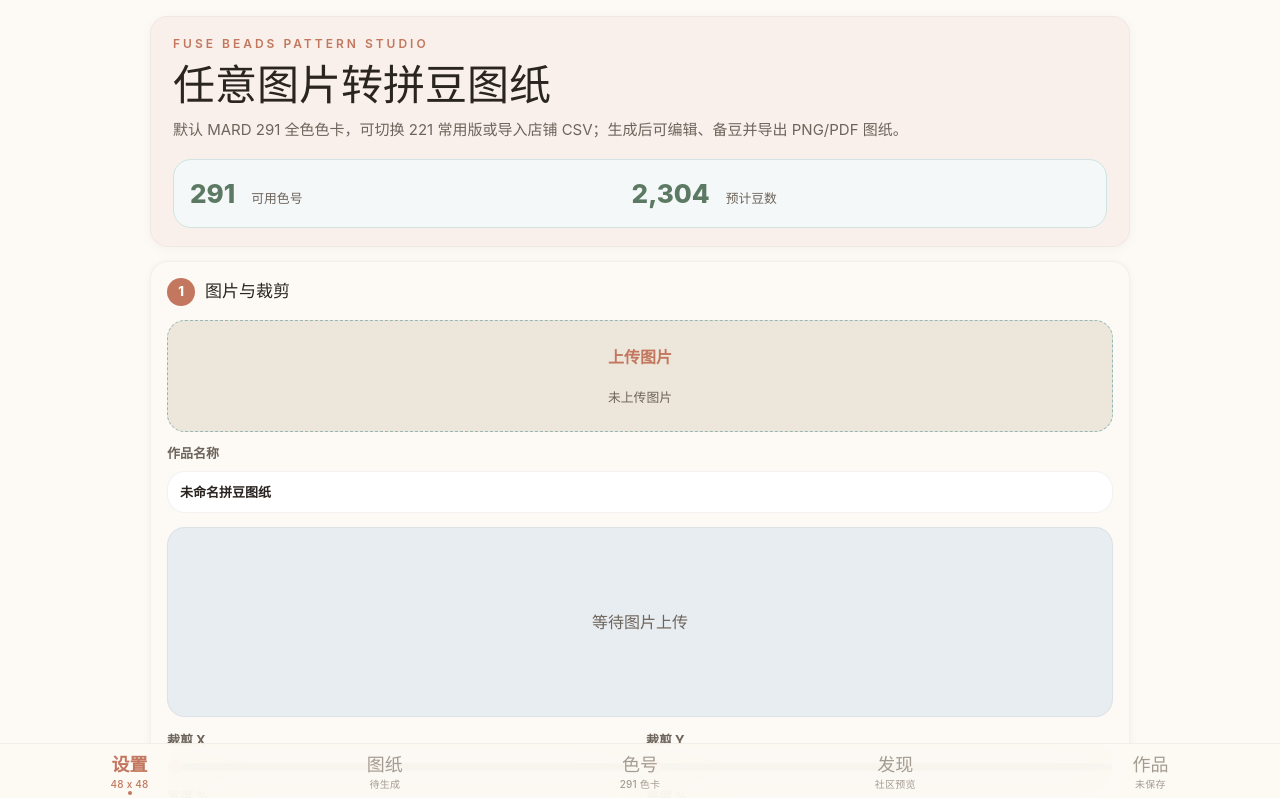
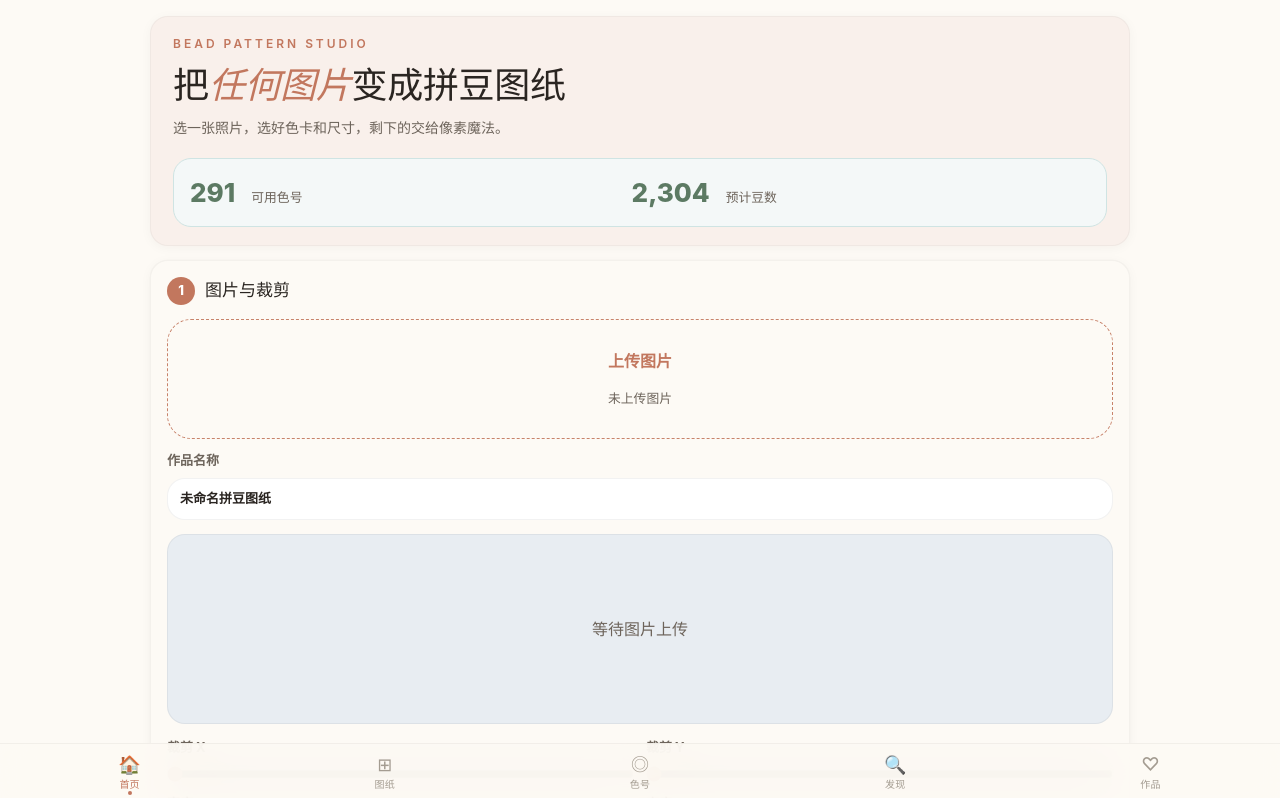
Before and after one commit to moirakk/bead-pattern-studio, a Next.js app: page / in a window 1280 px wide. Shown: the top 798 px of the page. Built offline with nearby package versions, Linux system fonts and the light colour scheme.

Commit message:
style: v5 视觉升级 — 衬线标题、斜体强调、暖色上传区、Tab图标化、隐藏隐私提示

```diff
--- a/app/BeadPatternApp.tsx
+++ b/app/BeadPatternApp.tsx
@@ -1408,10 +1408,10 @@ export function BeadPatternApp() {
     <main className="bead-app">
       <header className="hero">
         <div>
-          <p className="eyebrow">Fuse Beads Pattern Studio</p>
-          <h1>任意图片转拼豆图纸</h1>
+          <p className="eyebrow">Bead Pattern Studio</p>
+          <h1>把<em>任何图片</em>变成拼豆图纸</h1>
           <p className="hero-copy">
-            默认 MARD 291 全色色卡，可切换 221 常用版或导入店铺 CSV；生成后可编辑、备豆并导出 PNG/PDF 图纸。
+            选一张照片，选好色卡和尺寸，剩下的交给像素魔法。
           </p>
         </div>
         <div className="hero-meter">
@@ -1429,8 +1429,8 @@ export function BeadPatternApp() {
           aria-pressed={activeMobilePanel === "setup"}
           onClick={() => setActiveMobilePanel("setup")}
         >
-          <span>设置</span>
-          <small>{gridWidth} x {gridHeight}</small>
+          <span>🏠</span>
+          <small>首页</small>
         </button>
         <button
           type="button"
@@ -1438,8 +1438,8 @@ export function BeadPatternApp() {
           aria-pressed={activeMobilePanel === "pattern"}
           onClick={() => setActiveMobilePanel("pattern")}
         >
-          <span>图纸</span>
-          <small>{pattern ? `${formatCount(pattern.cells.length)} 颗` : "待生成"}</small>
+          <span>⊞</span>
+          <small>图纸</small>
         </button>
         <button
           type="button"
@@ -1447,8 +1447,8 @@ export function BeadPatternApp() {
           aria-pressed={activeMobilePanel === "palette"}
           onClick={() => setActiveMobilePanel("palette")}
         >
-          <span>色号</span>
-          <small>{stats.length ? `${stats.length} 色` : `${palette.length} 色卡`}</small>
+          <span>◎</span>
+          <small>色号</small>
         </button>
         <button
           type="button"
@@ -1456,8 +1456,8 @@ export function BeadPatternApp() {
           aria-pressed={activeMobilePanel === "discover"}
           onClick={() => setActiveMobilePanel("discover")}
         >
-          <span>发现</span>
-          <small>社区预览</small>
+          <span>🔍</span>
+          <small>发现</small>
         </button>
         <button
           type="button"
@@ -1465,8 +1465,8 @@ export function BeadPatternApp() {
           aria-pressed={activeMobilePanel === "works"}
           onClick={() => setActiveMobilePanel("works")}
         >
-          <span>作品</span>
-          <small>{savedProjects.length ? `${savedProjects.length} 个` : "未保存"}</small>
+          <span>♡</span>
+          <small>作品</small>
         </button>
       </nav>
 
--- a/app/globals.css
+++ b/app/globals.css
@@ -98,17 +98,25 @@ button:disabled {
 
 .hero h1 {
   margin: 0;
-  font-size: clamp(28px, 4vw, 42px);
-  line-height: 1.06;
-  letter-spacing: 0;
+  font-family: var(--font-serif);
+  font-size: clamp(26px, 4vw, 36px);
+  font-weight: 200;
+  line-height: 1.2;
+  letter-spacing: -0.3px;
+}
+
+.hero h1 em {
+  font-family: "DM Serif Display", var(--font-serif);
+  font-style: italic;
+  color: var(--coral);
 }
 
 .hero-copy {
   max-width: 760px;
   margin: 10px 0 0;
-  color: var(--muted);
-  font-size: 15px;
-  line-height: 1.55;
+  color: var(--ink-2);
+  font-size: 14px;
+  line-height: 1.6;
 }
 
 .hero-meter {
@@ -196,24 +204,31 @@ button:disabled {
   display: grid;
   gap: 7px;
   place-items: center;
-  min-height: 112px;
-  padding: 18px;
-  color: var(--ink);
-  background: var(--panel-strong);
-  border: 1px dashed #95b8b7;
-  border-radius: var(--r-card);
+  min-height: 120px;
+  padding: 24px 18px;
+  color: var(--ink);
+  background: var(--paper);
+  border: 1.5px dashed var(--coral-soft);
+  border-radius: 24px;
   text-align: center;
+  cursor: pointer;
+  transition: background 0.2s, border-color 0.15s, transform 0.15s var(--ease-spring);
+  animation: breathe 3.5s ease-in-out infinite;
+}
+
+@keyframes breathe {
+  0%, 100% { border-color: var(--coral-soft); }
+  50% { border-color: var(--coral); }
+}
+
+.file-drop:active {
+  transform: scale(0.97);
+  border-color: var(--coral);
+  background: var(--coral-wash);
 }
 
 .local-processing-note {
-  display: grid;
-  gap: 4px;
-  margin: 14px 0;
-  padding: 12px 14px;
-  color: var(--coral);
-  background: #eef8f6;
-  border: 1px solid #bde2dd;
-  border-radius: var(--r-card);
+  display: none;
 }
 
 .local-processing-note strong {
--- a/app/layout.tsx
+++ b/app/layout.tsx
@@ -23,7 +23,7 @@ export const metadata: Metadata = {
 };
 
 export const viewport: Viewport = {
-  themeColor: "#146b70",
+  themeColor: "#FDFAF5",
 };
 
 export default function RootLayout({
@@ -33,6 +33,11 @@ export default function RootLayout({
 }>) {
   return (
     <html lang="zh-CN">
+      <head>
+        <link rel="preconnect" href="https://fonts.googleapis.com" />
+        <link rel="preconnect" href="https://fonts.gstatic.com" crossOrigin="" />
+        <link href="https://fonts.googleapis.com/css2?family=Noto+Serif+SC:wght@200;300;500;700&family=DM+Serif+Display:ital@0;1&display=swap" rel="stylesheet" />
+      </head>
       <body>
         <PwaInstaller />
         {children}
```
